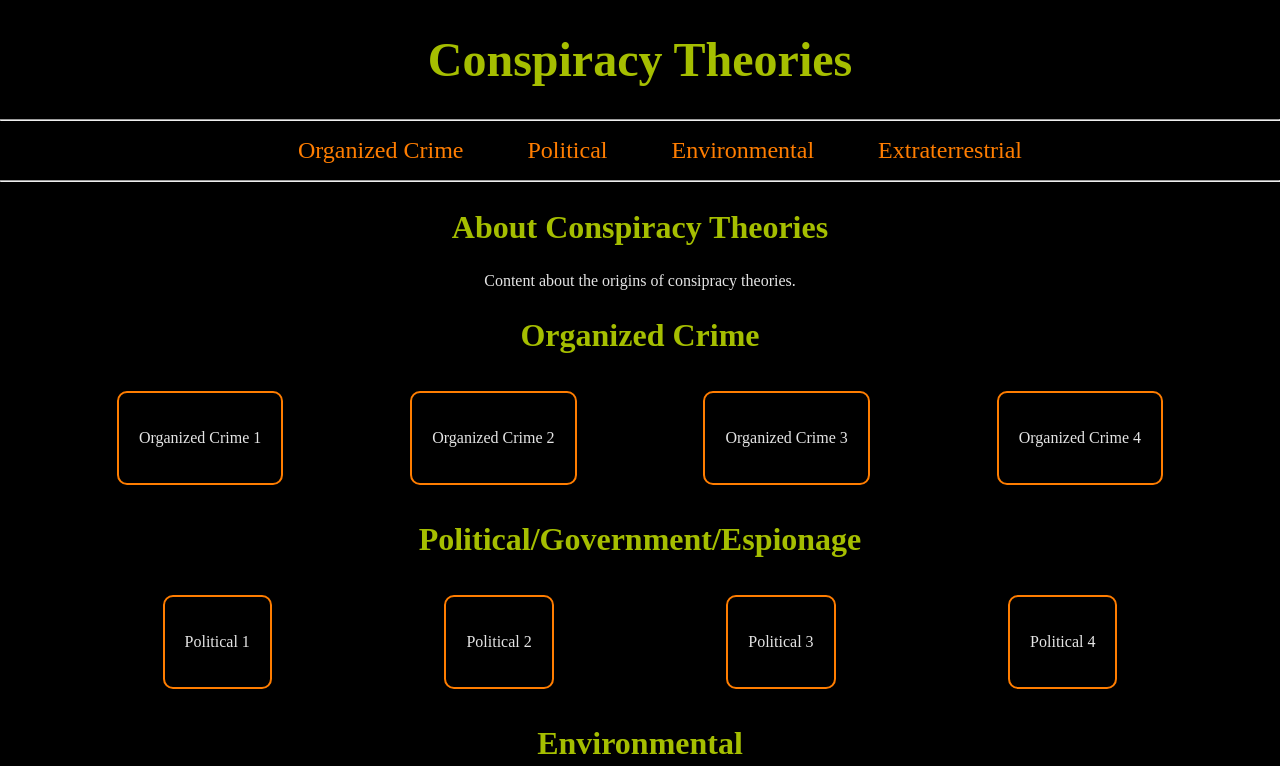
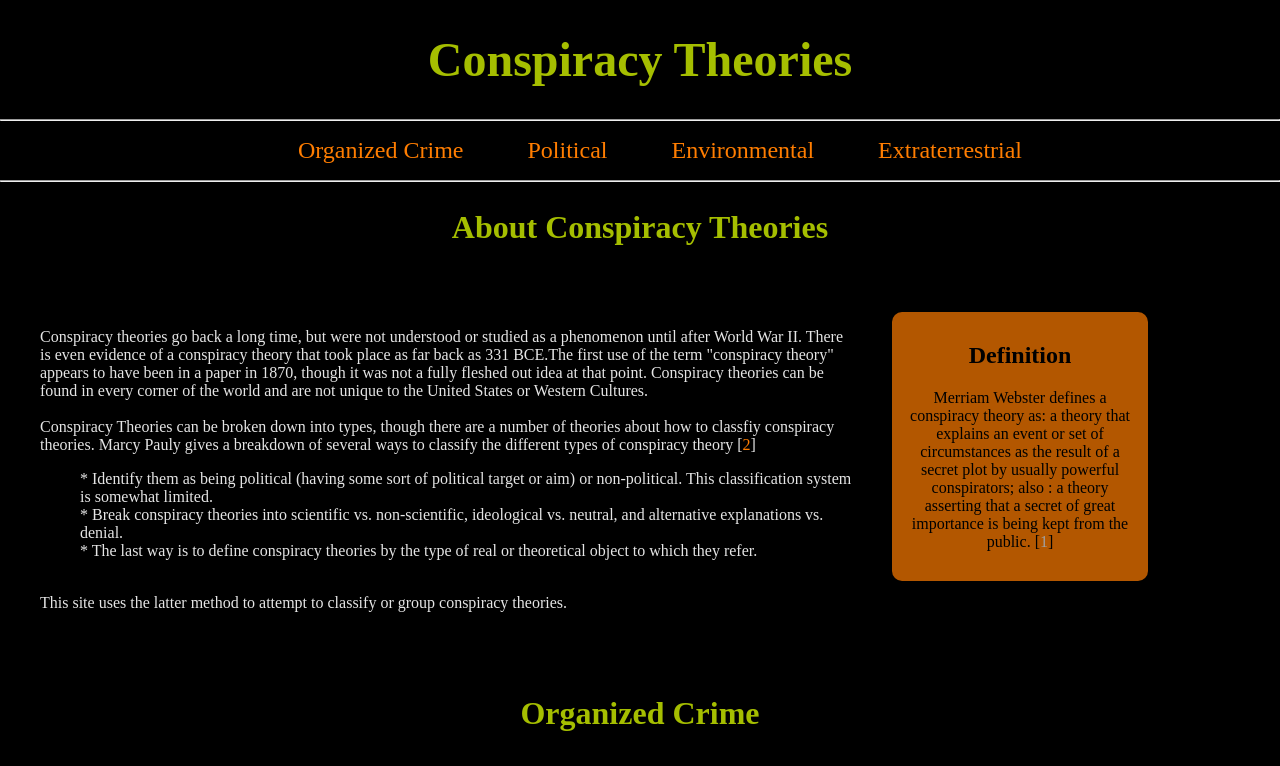
Before and after one commit to LadySqrrl/Conspiracy-Theories, a plain HTML site: page Group Project/index.html in a window 1280 px wide. Shown: the top 766 px of the page. Drawn offline with Linux system fonts and the light colour scheme; a web font is replaced by a local one.

Commit message:
update main page

```diff
--- a/Group Project/index.html
+++ b/Group Project/index.html
@@ -37,9 +37,29 @@
     <hr>
     <main>
         <h2>About Conspiracy Theories</h2>
-        <p>
-            Content about the origins of consipracy theories.
-        </p>
+        <div class="aboutBox" id="text">
+            <p>
+            Conspiracy theories go back a long time, but were not understood or studied as a phenomenon until after World War II. There is even evidence of a conspiracy theory that took place as far back as 331 BCE.The first use of the term "conspiracy theory" appears to have been in a paper in 1870, though it was not a fully fleshed out idea at that point. Conspiracy theories can be found in every corner of the world and are not unique to the United States or Western Cultures.<br><br>
+            Conspiracy Theories can be broken down into types, though there are a number of theories about how to classfiy conspiracy theories. Marcy Pauly gives a breakdown of several ways to classify the different types of conspiracy theory [<a href="#2">2</a>]
+            <ul>
+                <li>
+                    * Identify them as being political (having some sort of political target or aim) or non-political. This classification system is somewhat limited.<br>
+                </li>
+                <li>
+                    * Break conspiracy theories into scientific vs. non-scientific, ideological vs. neutral, and alternative explanations vs. denial.<br>
+                </li>
+                <li>
+                    * The last way is to define conspiracy theories by the type of real or theoretical object to which they refer.
+                </li><br>
+            </ul>
+            This site uses the latter method to attempt to classify or group conspiracy theories.
+            </p>
+        </div>
+        <div class="defBox">
+            <h3>Definition</h3>
+            Merriam Webster defines a conspiracy theory as: a theory that explains an event or set of circumstances as the result of a secret plot by usually powerful conspirators; also : a theory asserting that a secret of great importance is being kept from the public. [<a href="#1">1</a>]
+        </div>
+        <br class="clear">
         <h2 id="orgcrime">Organized Crime</h2>
         <div class="container">
             <div class="item">
@@ -103,7 +123,11 @@
     </main>
     <footer>
     <hr>
-    <p><strong>&copy; 2021 - All rights reserved.</strong></p>
+    <p><strong>&copy; 2021 - All rights reserved</strong></p>
+    <ul>References:
+        <li id="1">1. Merriam-Webster. (n.d.). Conspiracy theory. In Merriam-Webster.com dictionary. Retrieved November 1, 2021, from <a href="https://www.merriam-webster.com/dictionary/conspiracy%20theory">"https://www.merriam-webster.com/dictionary/conspiracy%20theory"</a></li>
+        <li id="2">2. Pauly, M. (n.d.). Conpriacy Theories. Internet encyclopedia of philosophy. Retrieved November 10, 2021, from <a href="https://iep.utm.edu/conspira/">https://iep.utm.edu/conspira/</a></li>
+    </ul>
     </footer>
     </body>
 </html>
--- a/Group Project/style1.css
+++ b/Group Project/style1.css
@@ -34,6 +34,9 @@ footer {
     grid-area: footer;
     text-align: center;
     margin-bottom: 2rem;
+}
+footer ul{
+    list-style-type: none;
 }
 h1, h2, h3 {
     font-family: 'IM Fell English SC', serif;
@@ -96,3 +99,51 @@ nav a {
     padding: 20px;
     margin: 10px;
 }
+.aboutBox{
+    padding: 10px;
+    text-align: left;
+    color:#E5E5E5;
+    width: 65%;
+    float: left;
+    margin: 30px;
+}
+.aboutBox h3{
+    color: black;
+    font-size: 1.5em;
+    padding: 10px;
+    margin: 10px;
+}
+.defBox{
+    background-color: #FF7D00;
+    border: 0px;
+    border-radius: 10px;
+    padding: 10px;
+    text-align: center;
+    color:black;
+    width: 20%;
+    opacity: .7;
+    float: left;
+    margin-top: 40px;
+    margin-right: 30px;
+    margin-bottom: 30px;
+    padding-bottom: 30px;
+}
+.defBox h3{
+    color: black;
+    font-size: 1.5em;
+    padding: 10px;
+    margin: 10px;
+}
+.defBox a{
+    color:#E5E5E5;
+}
+.clear{
+    clear: both;
+}
+#text{
+    text-align: left;
+}
+#text ul li{
+    text-align: left;
+    list-style-type: none;
+}
```
